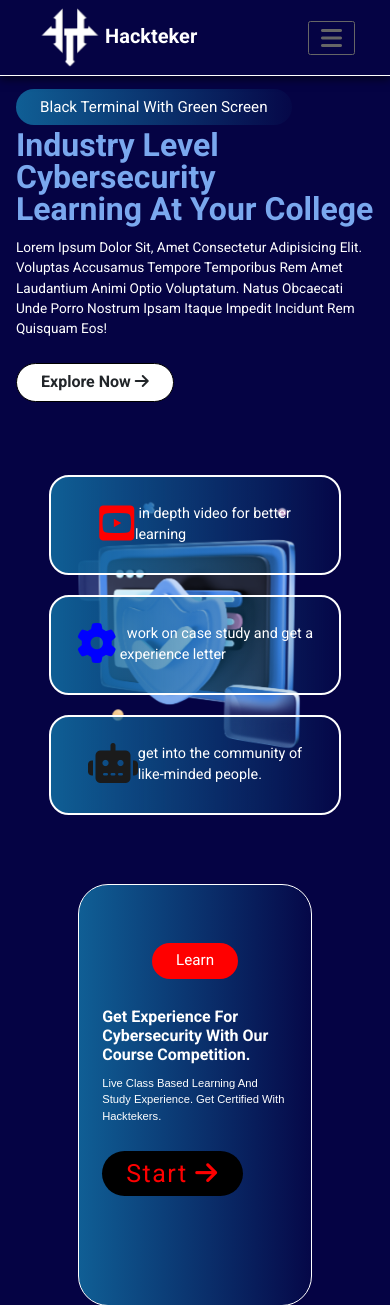
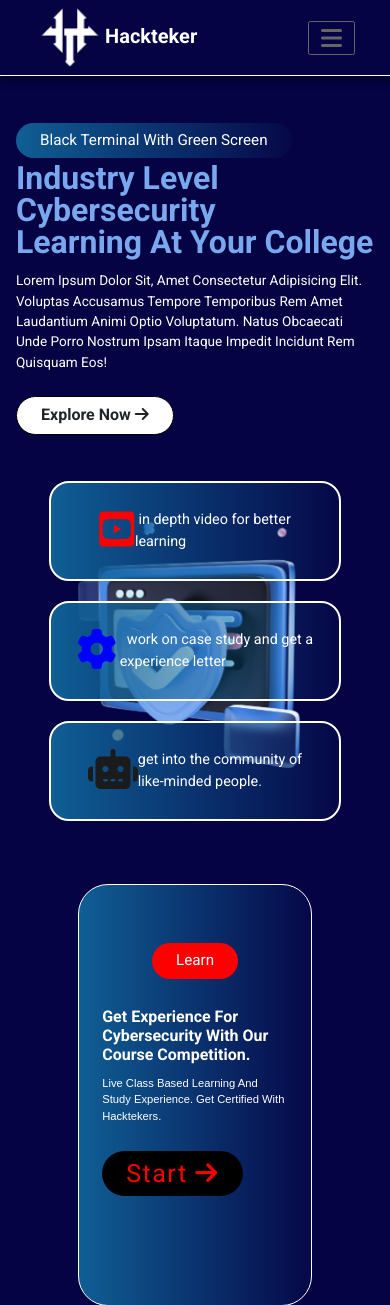
Before and after one commit to Ritesh-FSD/hacktekers, a PHP site: page / in a window 390 px wide. Shown: the top 1305 px of the page. Run offline with PHP 8.4, Linux system fonts and the light colour scheme; some libraries are stand-ins or nearby versions.

Commit message:
Update style.css

```diff
--- a/style.css
+++ b/style.css
@@ -821,6 +821,15 @@ input.input1 + .shadow-input1 {
 }
 
 /* media queries  */
+@media (max-width: 1200px) {
+  .contact1-pic {
+    width: 33.5%;
+  }
+
+  .contact1-form {
+    width: 44%;
+  }
+}
 
 @media (max-width: 991px) {
   html {
@@ -835,7 +844,7 @@ input.input1 + .shadow-input1 {
     padding: 2rem;
   }
   .home {
-    padding-top: 2rem;
+    padding-top: 7rem;
   }
   .image-section {
     display: none;
@@ -843,9 +852,9 @@ input.input1 + .shadow-input1 {
   .content {
     padding-bottom: 25px;
   }
-.container{
-margin-top:-40rem;
-}
+  .container{
+  	margin-top: -40rem;
+  }
 }
 
 @media (max-width: 768px) {
@@ -927,15 +936,6 @@ margin-top:-40rem;
     font-size: 1rem;
   }
 }
-@media (max-width: 1200px) {
-  .contact1-pic {
-    width: 33.5%;
-  }
-
-  .contact1-form {
-    width: 44%;
-  }
-}
 
 @media (max-width: 992px) {
   .container-contact1 {
```
